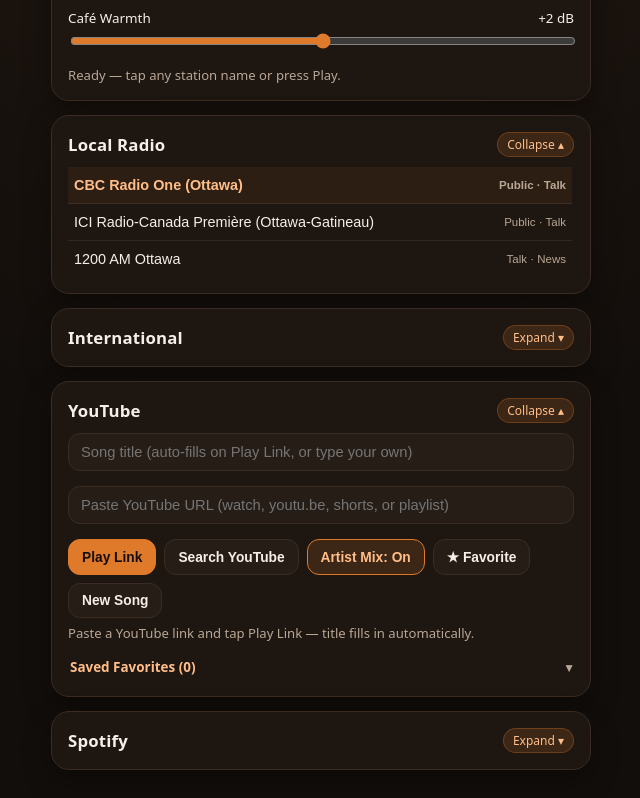
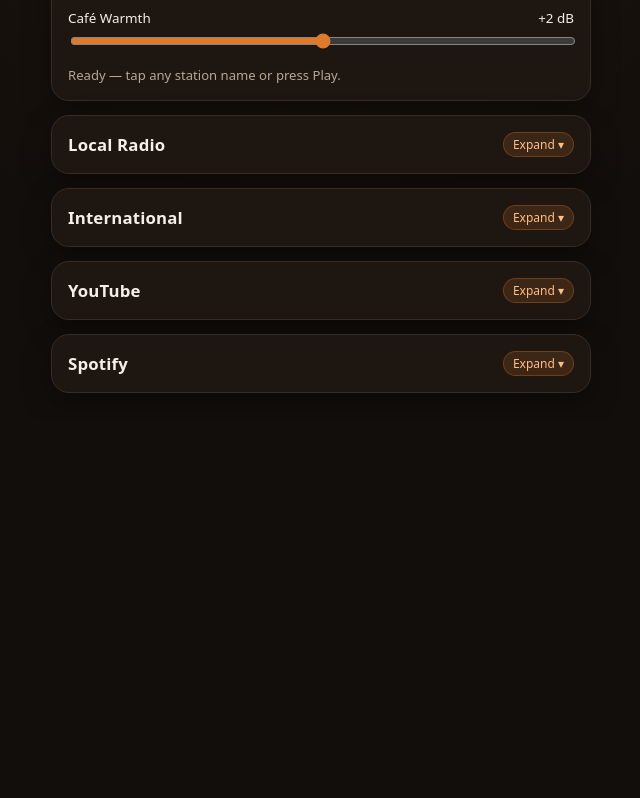
Before and after one commit to mohamedaliarfa-sudo/moe-fm-app, a website: page www/index.html in a window 1280 px wide. Shown: the part 440-1238 px from the top of the page, without its empty margins (319-959 px from the left). After the commit the page ends 861 px from the top, so only its background shows below. Drawn offline with nearby package versions, Linux system fonts and the light colour scheme.

Commit message:
Change collapsible sections to start collapsed

```diff
--- a/www/index.html
+++ b/www/index.html
@@ -399,11 +399,11 @@
 
     <!-- Collapsible Local Radio Box -->
     <div class="card">
-      <div class="box-header collapsible" id="localHeader" role="button" tabindex="0" aria-expanded="true">
+      <div class="box-header collapsible" id="localHeader" role="button" tabindex="0" aria-expanded="false">
         <h2>Local Radio</h2>
-        <span class="box-tag" id="localToggleLabel">Collapse ▴</span>
+        <span class="box-tag" id="localToggleLabel">Expand ▾</span>
       </div>
-      <div class="section-body open" id="localBody">
+      <div class="section-body" id="localBody">
         <div class="seamless-list" id="localList"></div>
       </div>
     </div>
@@ -445,12 +445,12 @@
 
     <!-- Collapsible YouTube Box -->
     <div class="card">
-      <div class="box-header collapsible" id="ytHeader" role="button" tabindex="0" aria-expanded="true">
+      <div class="box-header collapsible" id="ytHeader" role="button" tabindex="0" aria-expanded="false">
         <h2>YouTube</h2>
-        <span class="box-tag" id="ytToggleLabel">Collapse ▴</span>
+        <span class="box-tag" id="ytToggleLabel">Expand ▾</span>
       </div>
 
-      <div class="section-body open" id="ytBody">
+      <div class="section-body" id="ytBody">
         <div class="custom-row">
           <input id="ytTitle" type="text" placeholder="Song title (auto-fills on Play Link, or type your own)" />
           <input id="ytUrl" type="text" placeholder="Paste YouTube URL (watch, youtu.be, shorts, or playlist)" />
@@ -625,7 +625,7 @@
         document.getElementById("localHeader"),
         document.getElementById("localBody"),
         document.getElementById("localToggleLabel"),
-        true
+        false
       );
       var setIntlOpen = bindCollapse(
         document.getElementById("intlHeader"),
@@ -637,7 +637,7 @@
         document.getElementById("ytHeader"),
         document.getElementById("ytBody"),
         document.getElementById("ytToggleLabel"),
-        true
+        false
       );
       bindCollapse(
         document.getElementById("ytFavToggle"),
```
